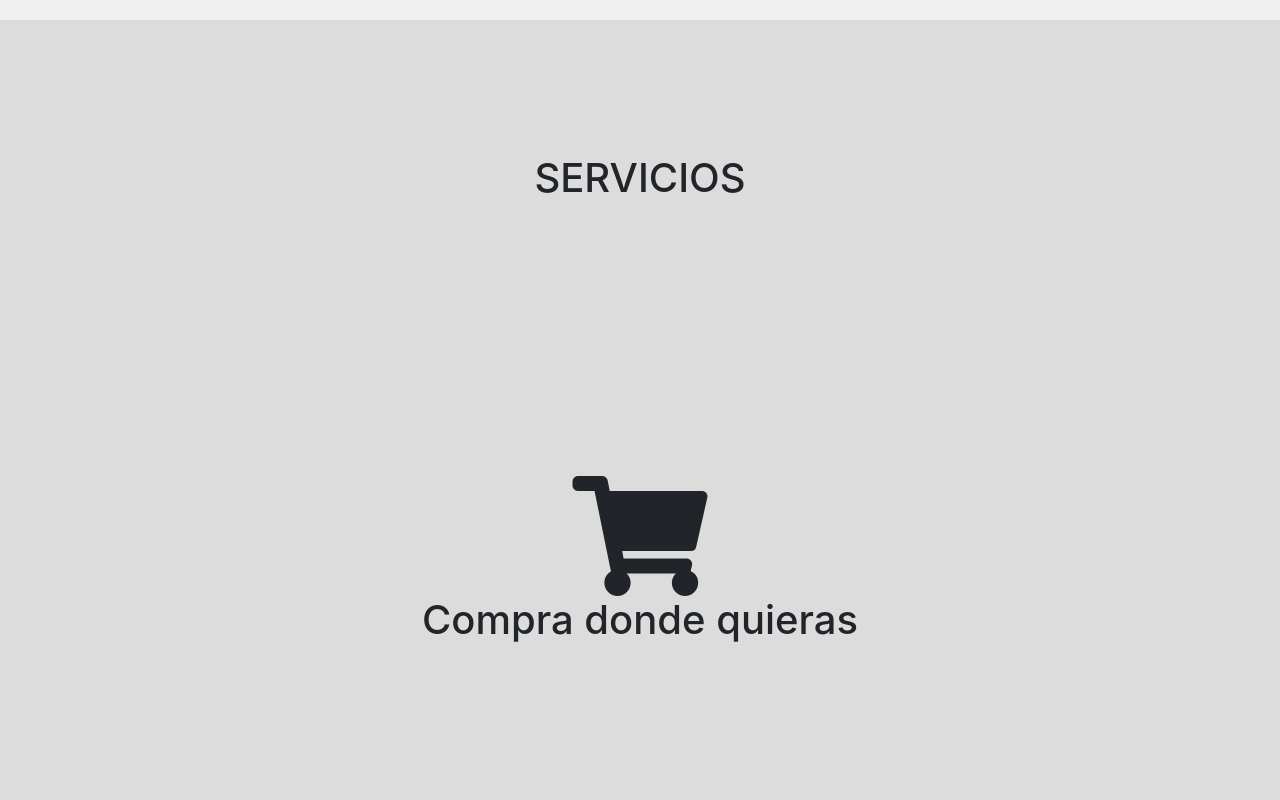
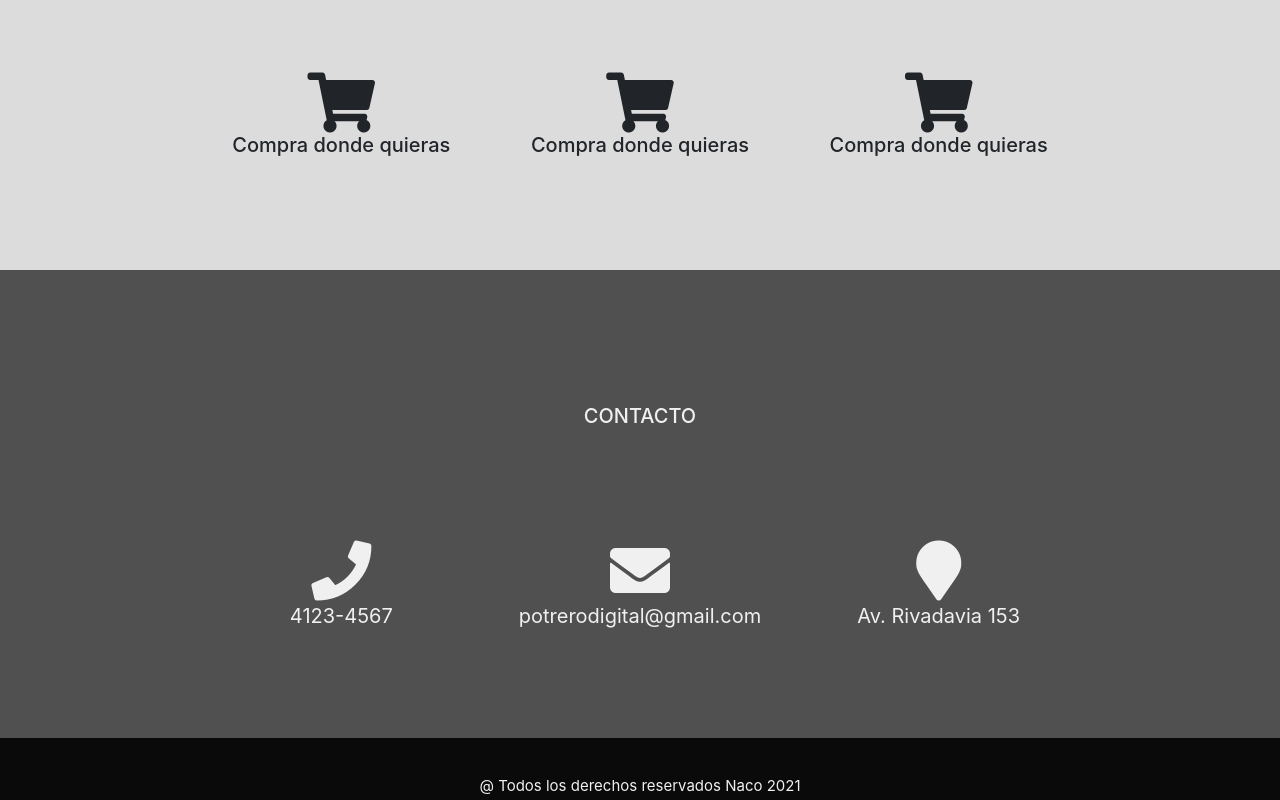
Before and after one commit to NacoCyrulies/PotreroDigital, a plain HTML site: page index.html in a window 1280 px wide. Shown: the part 1564-2364 px from the top of the page. Drawn offline with nearby package versions, Linux system fonts and the light colour scheme.

Commit message:
version final

```diff
--- a/index.html
+++ b/index.html
@@ -24,9 +24,9 @@
 
         <nav class="header__navigation">
             <ul>
-                <li><a class="navigation__link" href="">Nosotros</a></li>
-                <li><a class="navigation__link" href="">Servicios</a></li>
-                <li><a class="navigation__link" href="">Contacto</a></li>
+                <li><a class="navigation__link" href="#us">Nosotros</a></li>
+                <li><a class="navigation__link" href="#services">Servicios</a></li>
+                <li><a class="navigation__link" href="#contact">Contacto</a></li>
             </ul>
         </nav>
     </header>
@@ -40,13 +40,13 @@
             </ol>
             <div class="carousel-inner">
               <div class="carousel-item active">
-                <img src="..." class="d-block w-100" alt="...">
+                <img src="./public/img/aula.jpg" class="d-block w-100" alt="...">
               </div>
               <div class="carousel-item">
-                <img src="..." class="d-block w-100" alt="...">
+                <img src="./public/img/carpinteria.jpg" class="d-block w-100" alt="...">
               </div>
               <div class="carousel-item">
-                <img src="..." class="d-block w-100" alt="...">
+                <img src="./public/img/soldadura.jpg" class="d-block w-100" alt="...">
               </div>
             </div>
             <a class="carousel-control-prev" href="#carouselExampleIndicators" role="button" data-slide="prev">
--- a/public/css/estilos.css
+++ b/public/css/estilos.css
@@ -3,6 +3,7 @@
 html{
     font-family: 'Ubuntu', sans-serif;
     font-size: 5px;
+    scroll-behavior: smooth;
 }
 body{
     margin: 0;
@@ -268,9 +269,105 @@ footer span{
         color: brown;
     }
 
+    /*BANNER*/
+
+    #banner{
+        width: 100%;
+        height: 88vh;
+    }
+
+    .banner__titulo{
+        display: none;
+    }
+
+    .banner__carousel{
+        display: block;
+        width: 100%;
+        height: 100%;
+    }
+
+    /*MAIN*/
+
+    .section__title{
+        font-size: 2rem;
+    }
+
+    /*NOSOTROS */
+
+    #us{
+        height: auto;
+    }
+
+    #us p{
+        font-size: 2rem;
+        margin: 15% 0;
+    }
 
 
+    /*SERVICIOS*/
 
+    #services{
+        flex-direction: row;
+        flex-wrap: wrap;
+        justify-content: space-around;
+    }
 
+    #services .section__title{
+        width: 100%;
+        text-align: center;
+    }
+
+    .services__item{
+        width: 28%;
+        display: flex;
+        flex-direction: column;
+        justify-content: center;
+        align-items: center;
+        margin: 12% 2%;
+    }
+
+    .services__image{
+        font-size: 6rem;
+    }
+
+    .services__item h3{
+        font-size: 2rem;
+    }
+
+    /*CONTACTO*/
+
+    #contact{
+        flex-direction: row;
+        flex-wrap: wrap;
+        justify-content: space-around;
+    }
+
+    #contact .section__title{
+        width: 100%;
+        text-align: center;
+    }
+
+    .contact__item{
+        width: 28%;
+        display: flex;
+        flex-direction: column;
+        justify-content: center;
+        align-items: center;
+        margin: 12% 2%;
+    }
+
+    .contact__image{
+        font-size: 6rem;
+    }
+
+    .contact__title{
+        font-size: 2rem;
+    }
+
+    /*FOOTER*/
+
+    footer span{
+        font-size: 1.5rem;
+    }
 
 }
```
Also changed, not shown: public/img/aula.jpg (added), public/img/carpinteria.jpg (added), public/img/soldadura.jpg (added).
